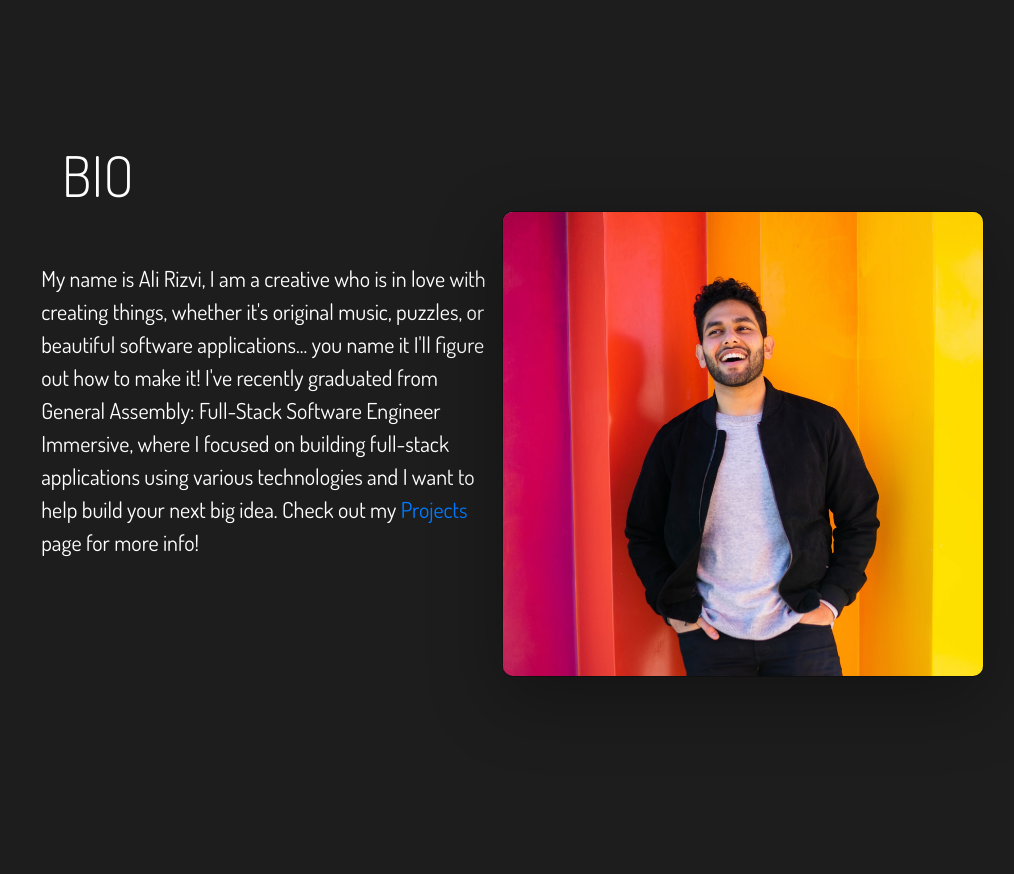
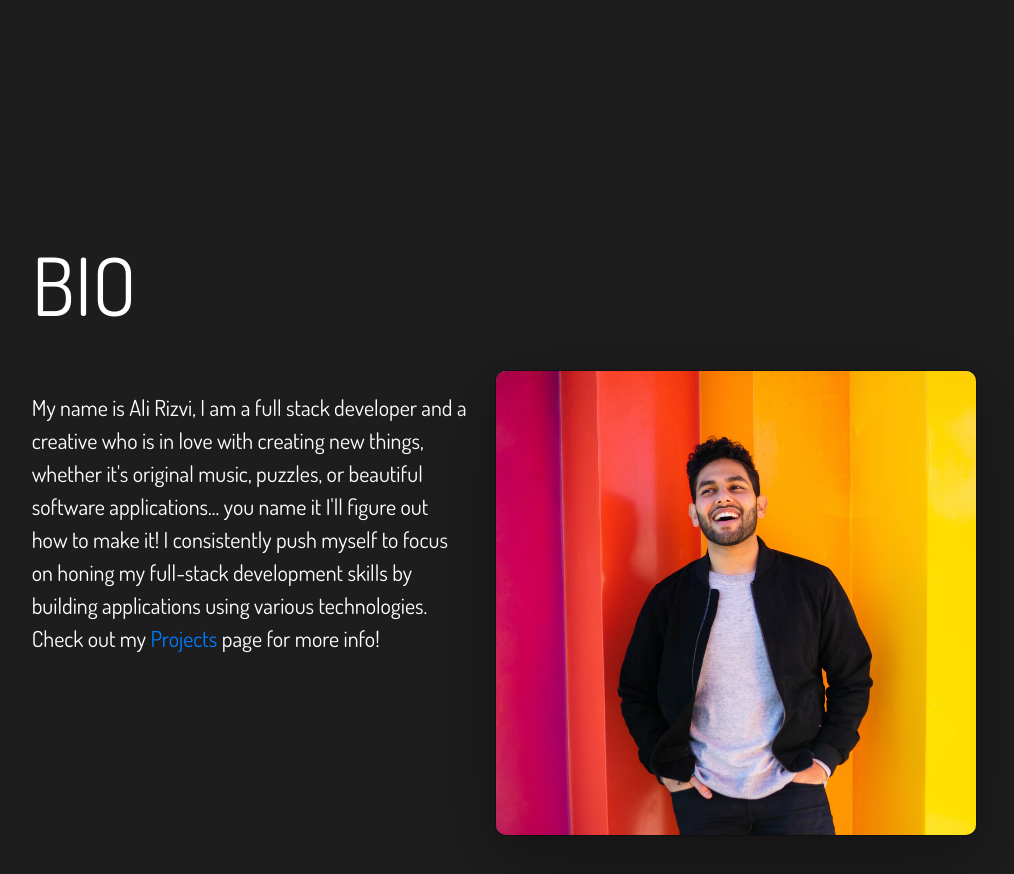
Before and after one commit to alirizvi061/Portfolio, a React (Create React App) app: page / in a window 1280 px wide. Shown: the part 580-1454 px from the top of the page, without its empty margins (116-1130 px from the left). Before the commit the page ends 1356 px from the top, so only its background shows below. Built offline with nearby package versions, Linux system fonts and the light colour scheme; the HTML template or start-up script is replaced by a standard one.

Commit message:
Creating better CSS rules for the home page and about page

```diff
--- a/src/App.css
+++ b/src/App.css
@@ -8,7 +8,7 @@ body {
   font-family: "Dosis", sans-serif;
   background-color: #1d1d1d;
   color: white;
-  margin-bottom: 100px;
+  margin-right: 9rem;
 }
 
 /* Navigation */
@@ -48,8 +48,9 @@ body {
   height: auto;
   border: 1px solid #0afffa;
 }
+/* Navigation */
 
-/* Navigation */
+
 /* Home Page  */
 .Intro_text{
   width: 70vw;
@@ -58,14 +59,15 @@ body {
   bottom: 0px;
   right: 0px;
   left: 0px;
-  line-height: 40px;
-  word-spacing: 0px;
+  line-height: 3rem;
+  word-spacing: 0;
   text-align: left;
-  padding: 7%;
+  padding: 10%;
   font-size: 4vw;
 }
+
 .Intro_text div{
-  padding: 10%;
+  padding: 3%;
 }
 
 .Intro_text button{
@@ -81,16 +83,6 @@ body {
   background-color: #0afffa;
   transition-duration: 0.3s, 0.3s;
 }
-
-.home_bio{
-  top: 0px;
-  bottom: 0px;
-  right: 0px;
-  left: 0px;
-  text-align: left;
-  margin-left: 10%;
-}
-
 /* Home Page  */
 
 .footer {
@@ -154,7 +146,6 @@ body {
 }
 
 /* project thumbnail */
-.aboutTitle,
 .skillsTitle,
 .resumeTitle {
   margin: 3%;
@@ -293,27 +284,38 @@ body {
 }
 
 /* About Page */
+
+.aboutDiv {
+  display: flex;
+  flex-direction: row;
+  justify-content: space-between;
+
+}
+
 .aboutPara {
   font-size: 22px;
-  width: 40%;
-  margin-left: 1%;
   margin-top: 50px;
+  text-align: left;
 }
 
 .profilePic {
   border-radius: 10px;
   width: 30em;
-  margin-right: 10em;
+  margin: 3%;
   box-shadow: inset 0 1px 0 rgba(255, 255, 255, 0.6),
     0 22px 70px 4px rgba(0, 0, 0, 0.3), 0 0 0 1px rgba(0, 0, 0, 0.3);
 }
 
-.aboutDiv {
+.aboutMePage{
   display: flex;
-  flex-direction: row;
-  justify-content: space-around;
-  /* width: 99%; */
-  margin-bottom: 5%;
+  flex-direction: column;
+  margin: 12%;
+  margin-right: 0;
+}
+
+.aboutTitle{
+  text-align: left;
+  font-size: 5rem;
 }
 
 .skillsDiv,
--- a/src/components/About.jsx
+++ b/src/components/About.jsx
@@ -4,21 +4,18 @@ import Picture from "./profile-image.PNG";
 class About extends Component {
   render() {
     return (
-      <>
-        <h1 className=" aboutTitle display-4 p-1 text-left">BIO</h1>
+      <div class="aboutMePage">
+        <h1 className=" aboutTitle">BIO</h1>
         <div className="aboutDiv">
           <p className="aboutPara ">
-            My name is Ali Rizvi, I am a creative who is in love with creating
-            things, whether it's original music, puzzles, or beautiful software
-            applications... you name it I'll figure out how to make it! I've
-            recently graduated from General Assembly: Full-Stack Software
-            Engineer Immersive, where I focused on building full-stack
-            applications using various technologies and I want to
-            help build your next big idea. Check out my <a href="/">Projects</a> page for more info!
+            My name is Ali Rizvi, I am a full stack developer and a creative who is in love with creating
+            new things, whether it's original music, puzzles, or beautiful software
+            applications... you name it I'll figure out how to make it! I consistently push myself to focus on honing my full-stack development skills by building
+            applications using various technologies. Check out my <a href="/work">Projects</a> page for more info!
           </p>
           <img src={Picture} className="profilePic" alt="profile" />
         </div>
-      </>
+      </div>
     );
   }
 }
--- a/src/components/Navigation.jsx
+++ b/src/components/Navigation.jsx
@@ -9,12 +9,12 @@ class Navigation extends Component {
                     <a href="/">
                         <img class="logo" src="Ali_logo.png" alt="Logo" />
                     </a>
-                </div>
+                </div><br />
                 <nav class="nav_links_div">
                     <a href="/about" class="link_text">About</a>
-                    <a href="" class="link_text">My Skills</a>
+                    <a href="/" class="link_text">My Skills</a>
                     <a href="/work" class="link_text">Work</a>
-                    <a href="" class="link_text">Contact</a>
+                    <a href="/" class="link_text">Contact</a>
                 </nav>
 
             </div>
```
